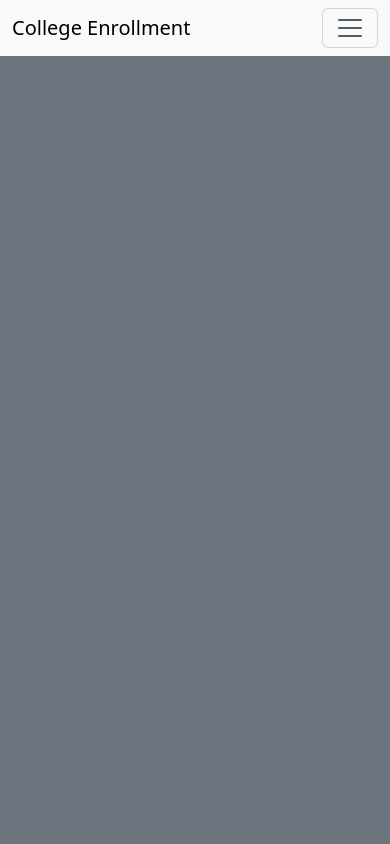
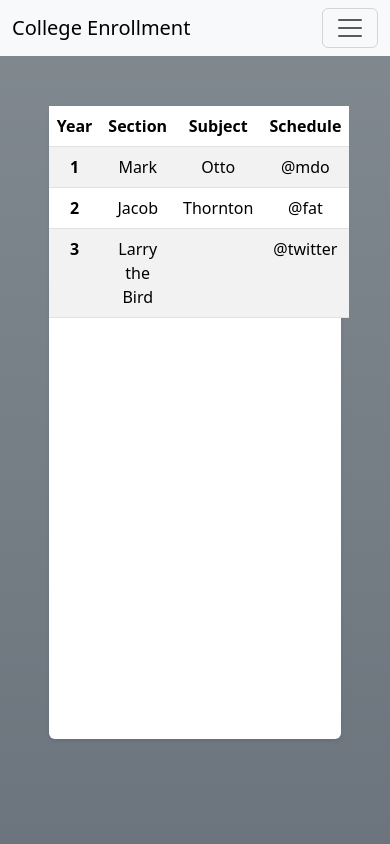
Before and after one commit to Maze711/Flask-College-Enrollment-Simply-System, a Flask app: page /enroll_course in a window 390 px wide. Run offline with Flask 3, Linux system fonts and the light colour scheme.

Commit message:
Created a table for enrollment page and made responsive the Information page

```diff
--- a/templates/enrollment_page.html
+++ b/templates/enrollment_page.html
@@ -19,4 +19,40 @@
         </div>
       </div>
     </div>
+</nav>
+
+<div class="d-flex align-items-center justify-content-center vh-100">
+  <div class="shadow-sm bg-white rounded w-75 h-75">
+    <table class="table table-striped text-center">
+      <thead>
+        <tr>
+          <th scope="col">Year</th>
+          <th scope="col">Section</th>
+          <th scope="col">Subject</th>
+          <th scope="col">Schedule</th>
+        </tr>
+      </thead>
+      <tbody>
+        <tr>
+          <th scope="row">1</th>
+          <td>Mark</td>
+          <td>Otto</td>
+          <td>@mdo</td>
+        </tr>
+        <tr>
+          <th scope="row">2</th>
+          <td>Jacob</td>
+          <td>Thornton</td>
+          <td>@fat</td>
+        </tr>
+        <tr>
+          <th scope="row">3</th>
+          <td>Larry the Bird</td>
+          <td></td>
+          <td>@twitter</td>
+        </tr>
+      </tbody>
+    </table>
+  </div>
+</div>
 {% endblock %}
```
Also changed, not shown: templates/student_information.html (+7 -7 lines).
